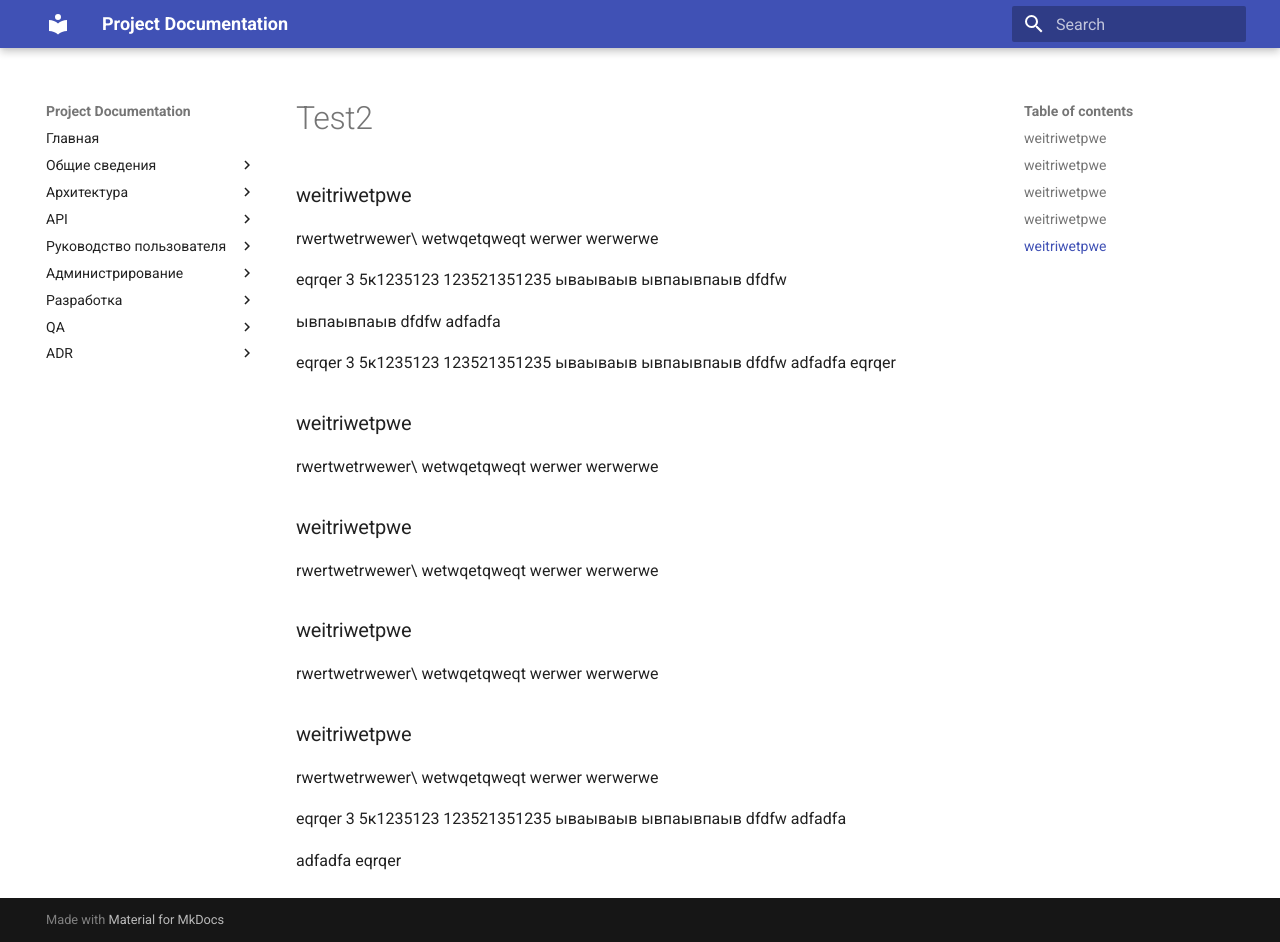
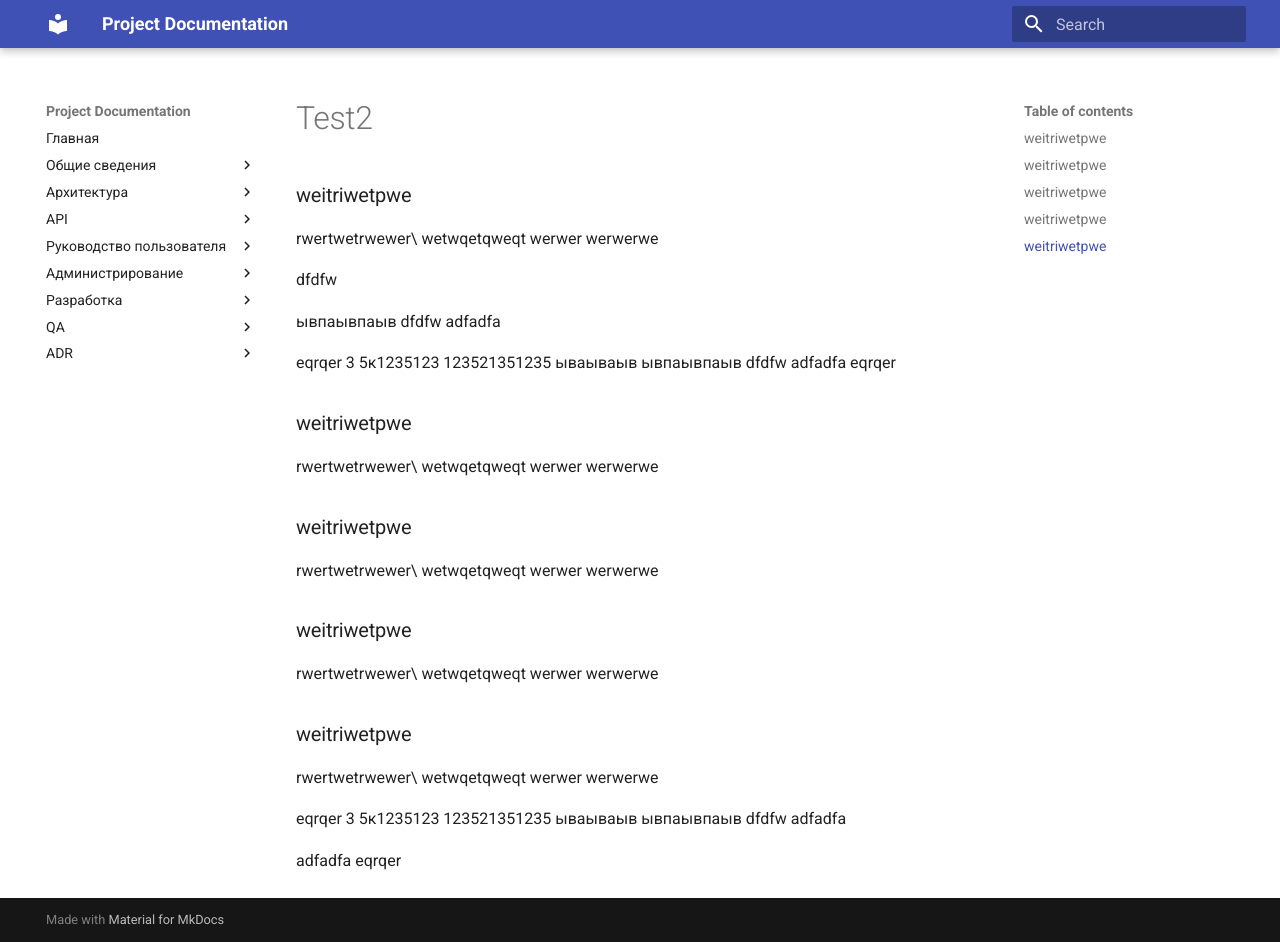
Before and after one commit to techwri/Demo, an MkDocs documentation site: the page built from docs/architecture/test2.md, in a window 1280 px wide and 942 px high. Built offline with MkDocs 1.6.1 and Material for MkDocs 9.7.7, drawn with Linux system fonts in a browser that asks for light colours.

Commit message:
Update test2.md

```diff
--- a/docs/architecture/test2.md
+++ b/docs/architecture/test2.md
@@ -4,11 +4,6 @@ wetwqetqweqt
 werwer
 werwerwe
 
-eqrqer
-3  5к1235123
-123521351235
-ываываыв
-ывпаывпаыв
 dfdfw
 
 
```
